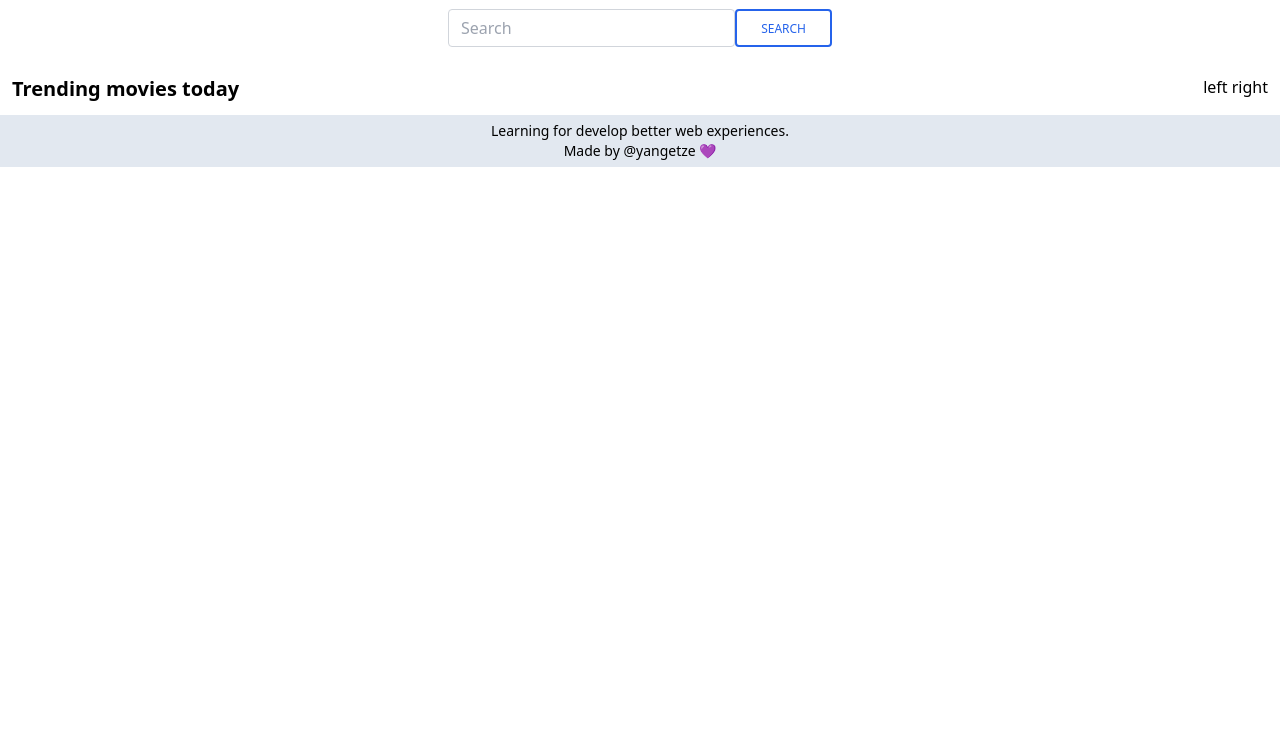
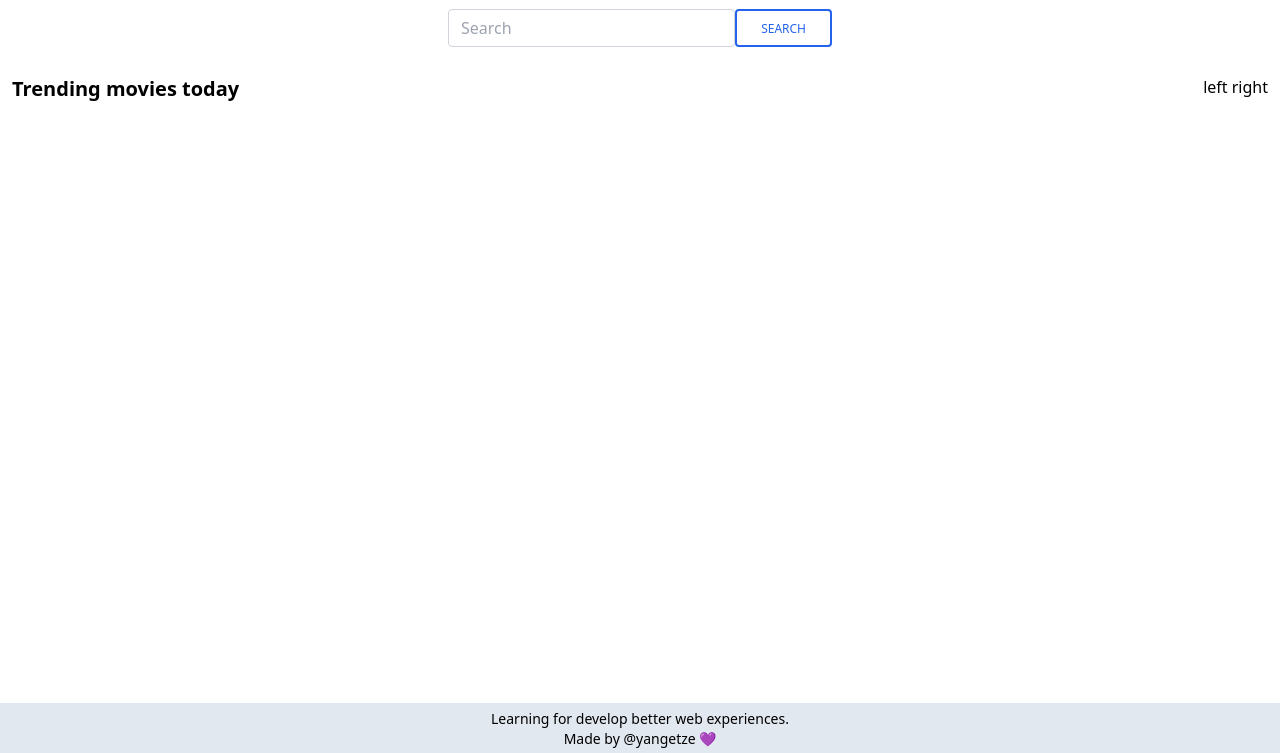
Before and after one commit to yangetze/platzi-themovieapp, a website: page index.html in a window 1280 px wide. Shown: the part 47-800 px from the top of the page. Drawn offline with nearby package versions, Linux system fonts and the light colour scheme; no server answers.

Commit message:
Se fija el footer al final de la pagina

```diff
--- a/style/app.css
+++ b/style/app.css
@@ -14,3 +14,27 @@ img.category {
   width: 85px;
   height: 80px;
 }
+
+body {
+  min-height: 100vh;
+  margin: 0;
+  position: relative;
+}
+
+/* Trick: */
+body {
+  position: relative;
+}
+
+body::after {
+  content: '';
+  display: block;
+  height: 50px; /* Set same as footer's height */
+}
+
+footer {
+  position: absolute;
+  bottom: 0;
+  width: 100%;
+  height: 50px;
+}
```
Also changed, not shown: dist/output.css.
